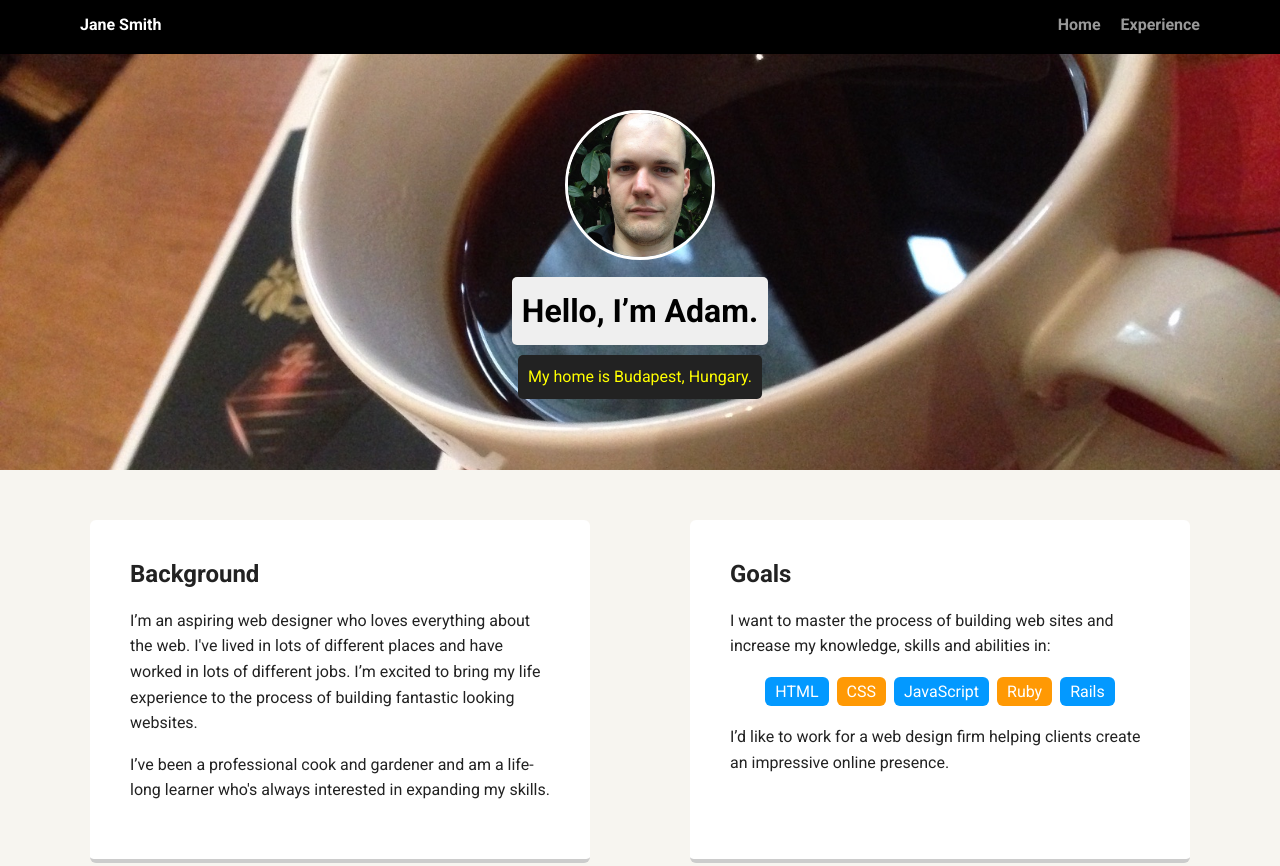
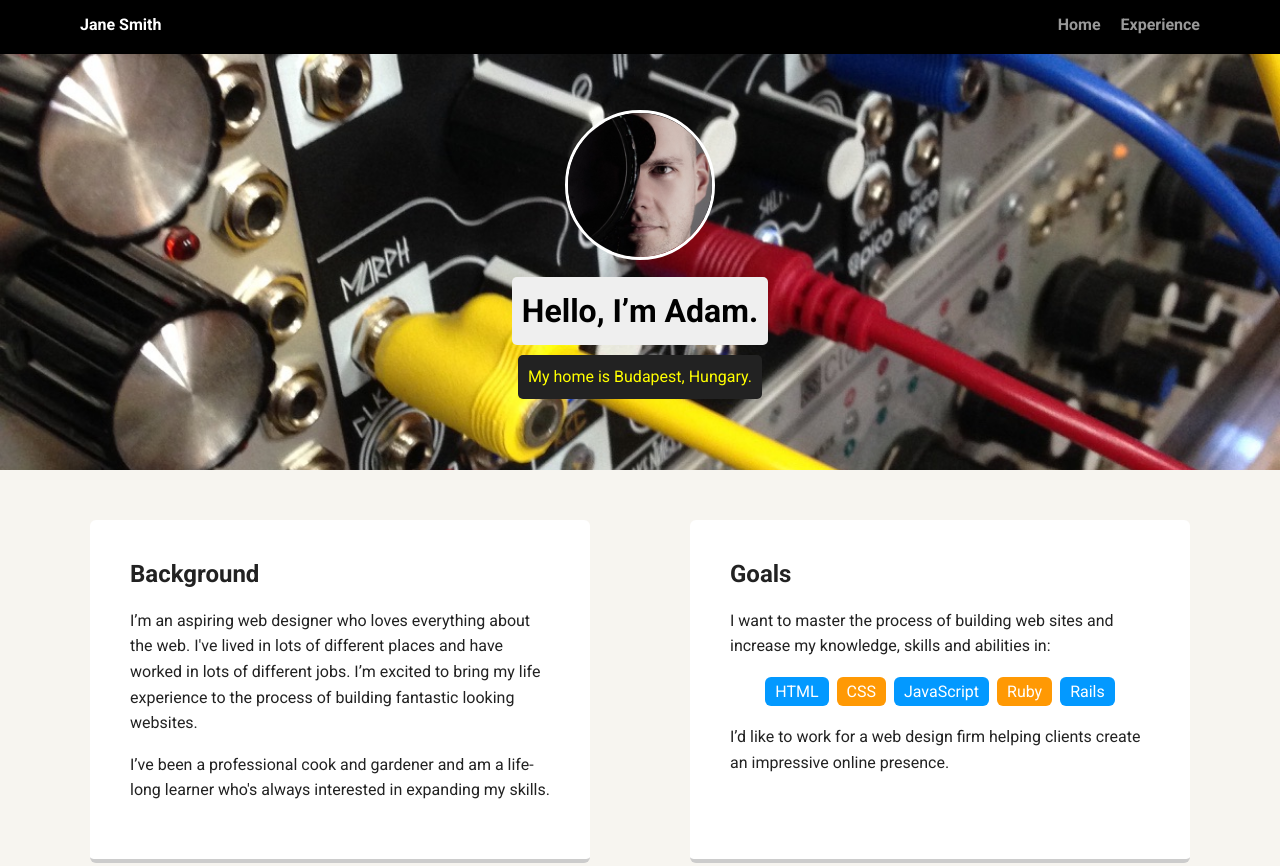
Before and after one commit to hosmanadam/TH.04-Portfolio_Update_v1, a plain HTML site: page index.html in a window 1280 px wide. Shown: the top 866 px of the page. Drawn offline with Linux system fonts and the light colour scheme; a web font is replaced by a local one.

Commit message:
Changed images to a mysterious artist-engineery version.

```diff
--- a/index.html
+++ b/index.html
@@ -17,7 +17,7 @@
     </div>
 
     <header>
-      <img src="images/adam2.jpg" alt="Half of Adam's face" class="profile-image">
+      <img src="images/adam1.jpg" alt="Half of Adam's face" class="profile-image">
       <h1 class="tag name">Hello, I’m Adam.</h1>
       <p class="tag location">My home is Budapest, Hungary.</p>
     </header>
--- a/styles.css
+++ b/styles.css
@@ -57,7 +57,7 @@ a:hover {
 
 header {
   text-align: center;
-  background: url('images/background4_small.jpg') no-repeat center center ;
+  background: url('images/background3_small.jpg') no-repeat center center ;
   background-size: cover;
   overflow: hidden;
   padding-top: 60px;
```
